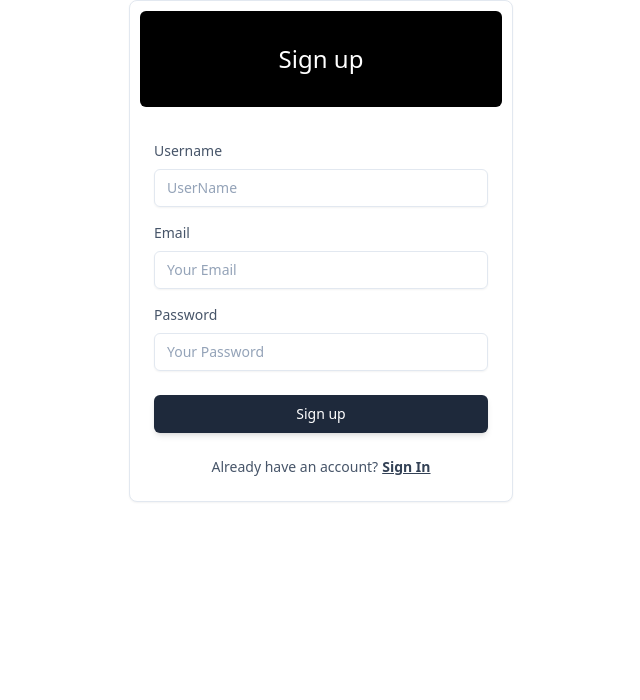
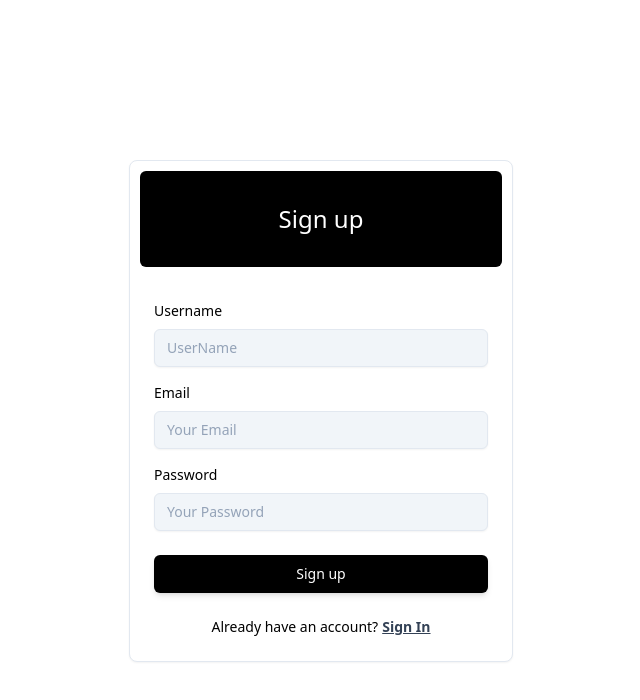
Before and after one commit to faizanr27/url-shortner, a React (Vite) app in the folder frontend/: page /signup in a window 1280 px wide. Shown: the top 700 px of the page, without its empty margins (319-959 px from the left). Built offline with nearby package versions, Linux system fonts and the light colour scheme; a web font is replaced by a local one.

Commit message:
updated production url

```diff
--- a/frontend/src/components/layout/Main.jsx
+++ b/frontend/src/components/layout/Main.jsx
@@ -21,7 +21,7 @@ function Main() {
     if (isValidUrl) {
       try {
         const token = localStorage.getItem('token');
-        const response = await fetch("http://localhost:5000/api/shorten", {
+        const response = await fetch("https://url-shortner-9eps.onrender.com/api/shorten", {
           method: "POST",
           headers: {
             "Content-Type": "application/json",
@@ -85,7 +85,7 @@ function Main() {
           <p className="text-black font-extrabold text-xl font-doodle">
             Shortened URL :{" "}
             <a
-              href={uri}
+              href={shortenedUrl}
               target="_blank"
               rel="noopener noreferrer"
               className="text-blue-600 hover:text-blue-800 font-medium underline font-sans text-md"
--- a/frontend/src/pages/Signin.jsx
+++ b/frontend/src/pages/Signin.jsx
@@ -24,7 +24,7 @@ const Signin = () => {
 
         console.log('Data to be sent:', formData);
         try {
-            const response = await fetch('http://localhost:5000/api/authRoutes/login', {
+            const response = await fetch('https://url-shortner-9eps.onrender.com/api/authRoutes/login', {
                 method: 'POST',
                 headers: {
                     'Content-Type': 'application/json',
@@ -59,7 +59,7 @@ const Signin = () => {
       };
 
     return(
-        <div className="relative flex flex-col font-doodle bg-white shadow-sm border border-slate-200 w-96 rounded-lg my-auto mx-auto" >
+        <div className="relative flex flex-col font-doodle bg-white shadow-sm border border-slate-200 w-96 rounded-lg my-40 mx-auto" >
   <div className="relative m-2.5 items-center flex justify-center bg-custom-gray bg-custom-opacity text-white h-24 rounded-md bg-black">
     <h3 className="text-2xl">
       Sign in
@@ -69,10 +69,10 @@ const Signin = () => {
   <div className="flex flex-col gap-4 p-6">
 
   <div className="w-full max-w-sm min-w-[200px]">
-        <label className="block mb-2 text-sm text-slate-600">
+        <label className="block mb-2 text-sm text-black">
           Username
         </label>
-        <input type="text" onChange={handleNameChange} autoComplete="username" className="w-full bg-transparent placeholder:text-slate-400 text-slate-700 text-sm border border-slate-200 rounded-md px-3 py-2 transition duration-300 ease focus:outline-none focus:border-slate-400 hover:border-slate-300 shadow-sm focus:shadow" placeholder="UserName" />
+        <input type="text" onChange={handleNameChange} autoComplete="username" className="w-full bg-slate-100 placeholder:text-slate-400 text-slate-700 text-sm border border-slate-200 rounded-md px-3 py-2 transition duration-300 ease focus:outline-none focus:border-slate-400 hover:border-slate-300 shadow-sm focus:shadow" placeholder="UserName" />
     </div>
     {/* <div className="w-full max-w-sm min-w-[200px]">
         <label className="block mb-2 text-sm text-slate-600">
@@ -82,10 +82,10 @@ const Signin = () => {
     </div>
      */}
     <div className="w-full max-w-sm min-w-[200px]">
-      <label className="block mb-2 text-sm text-slate-600">
+      <label className="block mb-2 text-sm text-black">
         Password
       </label>
-      <input type="password" onChange={handlePasswordChange} autoComplete="new-password" className="w-full bg-transparent placeholder:text-slate-400 text-slate-700 text-sm border border-slate-200 rounded-md px-3 py-2 transition duration-300 ease focus:outline-none focus:border-slate-400 hover:border-slate-300 shadow-sm focus:shadow" placeholder="Your Password" />
+      <input type="password" onChange={handlePasswordChange} autoComplete="new-password" className="w-full bg-slate-100 placeholder:text-slate-400 text-slate-700 text-sm border border-slate-200 rounded-md px-3 py-2 transition duration-300 ease focus:outline-none focus:border-slate-400 hover:border-slate-300 shadow-sm focus:shadow" placeholder="Your Password" />
     </div>
 
     <div className="inline-flex items-center mt-2">
@@ -98,7 +98,7 @@ const Signin = () => {
     </div>
   </div>
   <div className="p-6 pt-0">
-    <button className="w-full rounded-md bg-slate-800 py-2 px-4 border border-transparent text-center text-sm bg-custom-gray bg-custom-opacity text-white transition-all shadow-md hover:shadow-lg focus:bg-slate-700 focus:shadow-none active:bg-slate-700 hover:bg-slate-700 active:shadow-none disabled:pointer-events-none disabled:opacity-50 disabled:shadow-none" type="submit">
+    <button className="w-full rounded-md bg-black py-2 px-4 border border-transparent text-center text-sm bg-custom-gray bg-custom-opacity text-white transition-all shadow-md hover:shadow-lg focus:bg-slate-700 focus:shadow-none active:bg-slate-700 hover:bg-slate-700 active:shadow-none disabled:pointer-events-none disabled:opacity-50 disabled:shadow-none" type="submit">
       Sign in
     </button>
     <p className="flex justify-center mt-6 text-sm text-slate-600">
--- a/frontend/src/pages/Singup.jsx
+++ b/frontend/src/pages/Singup.jsx
@@ -35,7 +35,7 @@ const Signup = () => {
 
       console.log('Data to be sent:', formData);
       try {
-          const response = await fetch('http://localhost:5000/api/authRoutes/signup', {
+          const response = await fetch('https://url-shortner-9eps.onrender.com/api/authRoutes/signup', {
               method: 'POST',
               headers: {
                   'Content-Type': 'application/json', // Set the content type to JSON
@@ -71,7 +71,7 @@ const Signup = () => {
       };
 
     return(
-        <div className="relative font-doodle flex flex-col bg-white shadow-sm border border-slate-200 w-96 rounded-lg my-auto mx-auto" >
+        <div className="relative font-doodle flex flex-col bg-white shadow-sm border border-slate-200 w-96 rounded-lg my-40 mx-auto" >
   <div className="relative m-2.5 items-center flex justify-center bg-custom-gray bg-custom-opacity text-white h-24 rounded-md bg-black">
     <h3 className="text-2xl">
       Sign up
@@ -81,31 +81,31 @@ const Signup = () => {
   <div className="flex flex-col gap-4 p-6">
 
   <div className="w-full max-w-sm min-w-[200px]">
-        <label className="block mb-2 text-sm text-slate-600">
+        <label className="block mb-2 text-sm text-black">
           Username
         </label>
-        <input type="text" onChange={handleNameChange} autoComplete="username" className="w-full bg-transparent placeholder:text-slate-400 text-slate-700 text-sm border border-slate-200 rounded-md px-3 py-2 transition duration-300 ease focus:outline-none focus:border-slate-400 hover:border-slate-300 shadow-sm focus:shadow" placeholder="UserName" />
+        <input type="text" onChange={handleNameChange} autoComplete="username" className="w-full bg-slate-100 placeholder:text-slate-400 text-slate-700 text-sm border border-slate-200 rounded-md px-3 py-2 transition duration-300 ease focus:outline-none focus:border-slate-400 hover:border-slate-300 shadow-sm focus:shadow" placeholder="UserName" />
     </div>
     <div className="w-full max-w-sm min-w-[200px]">
-        <label className="block mb-2 text-sm text-slate-600">
+        <label className="block mb-2 text-sm text-black">
           Email
         </label>
-        <input type="email" onChange={handleEmailChange} autoComplete="email" className="w-full bg-transparent placeholder:text-slate-400 text-slate-700 text-sm border border-slate-200 rounded-md px-3 py-2 transition duration-300 ease focus:outline-none focus:border-slate-400 hover:border-slate-300 shadow-sm focus:shadow" placeholder="Your Email" />
+        <input type="email" onChange={handleEmailChange} autoComplete="email" className="w-full bg-slate-100 placeholder:text-slate-400 text-slate-700 text-sm border border-slate-200 rounded-md px-3 py-2 transition duration-300 ease focus:outline-none focus:border-slate-400 hover:border-slate-300 shadow-sm focus:shadow" placeholder="Your Email" />
     </div>
 
     <div className="w-full max-w-sm min-w-[200px]">
-      <label className="block mb-2 text-sm text-slate-600">
+      <label className="block mb-2 text-sm text-black">
         Password
       </label>
-      <input type="password" onChange={handlePasswordChange} autoComplete="new-password" className="w-full bg-transparent placeholder:text-slate-400 text-slate-700 text-sm border border-slate-200 rounded-md px-3 py-2 transition duration-300 ease focus:outline-none focus:border-slate-400 hover:border-slate-300 shadow-sm focus:shadow" placeholder="Your Password" />
+      <input type="password" onChange={handlePasswordChange} autoComplete="new-password" className="w-full bg-slate-100 placeholder:text-slate-400 text-slate-700 text-sm border border-slate-200 rounded-md px-3 py-2 transition duration-300 ease focus:outline-none focus:border-slate-400 hover:border-slate-300 shadow-sm focus:shadow" placeholder="Your Password" />
     </div>
 
   </div>
   <div className="p-6 pt-0">
-    <button className="w-full rounded-md bg-slate-800 py-2 px-4 border border-transparent text-center text-sm bg-custom-gray bg-custom-opacity text-white transition-all shadow-md hover:shadow-lg focus:bg-slate-700 focus:shadow-none active:bg-slate-700 hover:bg-slate-700 active:shadow-none disabled:pointer-events-none disabled:opacity-50 disabled:shadow-none" type="submit">
+    <button className="w-full rounded-md bg-black py-2 px-4 border border-transparent text-center text-sm bg-custom-gray bg-custom-opacity text-white transition-all shadow-md hover:shadow-lg focus:bg-slate-700 focus:shadow-none active:bg-slate-700 hover:bg-slate-700 active:shadow-none disabled:pointer-events-none disabled:opacity-50 disabled:shadow-none" type="submit">
       Sign up
     </button>
-    <p className="flex justify-center mt-6 text-sm text-slate-600">
+    <p className="flex justify-center mt-6 text-sm text-black">
       Already have an account?
       <a href="#signin" className="ml-1 text-sm font-semibold text-slate-700 underline" onClick={handleNavigate}>
         Sign In
```
